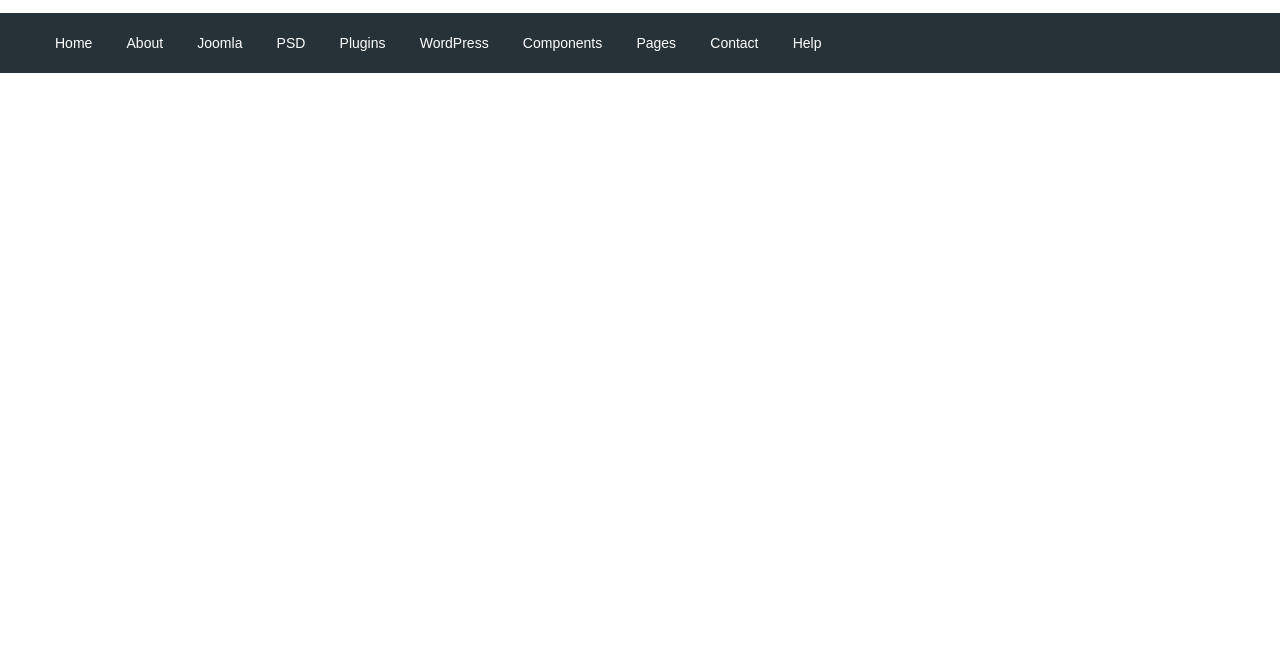
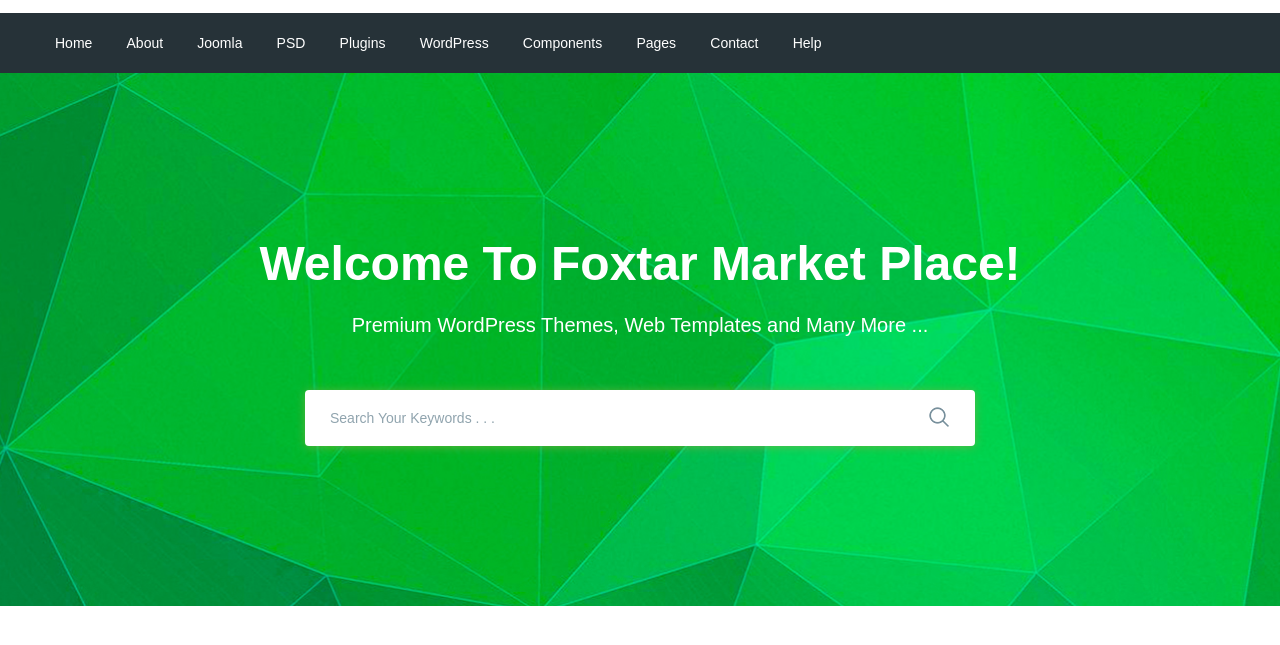
Before and after one commit to Website-Developer-2019/moderno, a website: page app/index.html in a window 1280 px wide. Shown: the part 77-722 px from the top of the page. Drawn offline with nearby package versions, Linux system fonts and the light colour scheme; files that its build step writes are made by us from their sources.

Commit message:
added search section

```diff
--- a/app/index.html
+++ b/app/index.html
@@ -24,8 +24,8 @@
                         </a>
                     </div>
                     <div class="header__text">
-                    <a href="#"> <span>Need help?</span> </a>Talk to an expert: <a class="header__phone"
-                        href="tel:61383766284"></a> +61 3 8376 6284
+                        <a href="#"> <span>Need help?</span> </a>Talk to an expert:
+                        <a class="header__phone" href="tel:61383766284"></a> +61 3 8376 6284
                     </div>
                     <div class="header__box">
                         <a class="basket" href="#"></a>
@@ -100,6 +100,27 @@
 
     </header>
 
+    <section class="search" style="background-image: url(images/search-bg.jpg);">
+        <div class="container">
+            <div class="search__inner">
+                <div class="search__inner-title">
+                    Welcome To Foxtar Market Place!
+                </div>
+                <div class="search__inner-text">
+                    Premium WordPress Themes, Web Templates and Many More ...
+                </div>
+                <div class="search__inner-form">
+                    <form>
+                        <input type="text" placeholder="Search Your Keywords . . ." required>
+                        <button type="submit">
+                            <img src="images/icons/search.png" alt="">
+                        </button>
+                    </form>
+                </div>
+            </div>
+        </div>
+    </section>
+
 
     <script src="https://ajax.googleapis.com/ajax/libs/jquery/3.4.1/jquery.min.js"></script>
     <script src="js/libs.min.js"></script>
--- a/app/scss/style.scss
+++ b/app/scss/style.scss
@@ -1,23 +1,22 @@
 @import 'vars';
 @import 'global';
 @import 'fonts';
-
-.hiader__top-inner{
+.hiader__top-inner {
     display: flex;
     justify-content: space-between;
     height: 90px;
     align-items: center;
 }
 
-.header__text{
+.header__text {
     margin-left: auto;
     margin-right: 50px;
-    span{
+    span {
         color: $red;
     }
 }
 
-.header__btn{
+.header__btn {
     padding: 4px;
     width: 72px;
     border-radius: 4px;
@@ -31,29 +30,81 @@
     background-color: $green;
 }
 
-.header__btn-register{
-    background-color:$red;
+.header__btn-register {
+    background-color: $red;
     margin-left: 7px;
 }
 
-.heaer__menu{
+.heaer__menu {
     background-color: $bg;
 }
 
-.menu{
+.menu {
     height: 60px;
     display: flex;
-    align-items:center;
+    align-items: center;
 }
 
-.menu__list li{
+.menu__list li {
     display: inline-block;
-    & + li{
+    &+li {
         margin-left: 30px;
     }
-
-    a{
+    a {
         color: #fff;
         font-size: 14px;
     }
 }
+
+.search {
+    background-repeat: no-repeat;
+    background-size: cover;
+    background-position: center;
+    min-height: 533px;
+}
+
+.search__inner {
+    padding: 155px 0 100px;
+    color: #fff;
+    text-align: center;
+    &-title {
+        margin-bottom: 10px;
+        font-size: 48px;
+        line-height: 72px;
+        font-weight: 700;
+    }
+    &-text {
+        margin-bottom: 50px;
+        font-size: 20px;
+        line-height: 30px;
+        font-weight: 500;
+    }
+    &-form {
+        max-width: 670px;
+        margin: 0 auto;
+        position: relative;
+        input {
+            display: block;
+            width: 100%;
+            height: 56px;
+            border-radius: 4px;
+            box-shadow: 0px 1px 10px 0px rgba(124, 178, 64, 0.75);
+            border: none;
+            font-size: 14px;
+            font-weight: 500;
+            padding-left: 25px;
+            padding-right: 60px;
+            &::placeholder {
+                color: #90a4ae;
+                font-weight: 500;
+            }
+        }
+        button {
+            position: absolute;
+            border: none;
+            background-color: transparent;
+            right: 20px;
+            top: 16px;
+        }
+    }
+}
--- a/gulpfile.js
+++ b/gulpfile.js
@@ -11,7 +11,7 @@
 
 gulp.task('sass', function() {
     return gulp.src('app/scss/**/*.scss')
-        .pipe(sass({ outputStyle: 'compressed' }))
+        .pipe(sass({ outputStyle: 'expanded' }))
         .pipe(rename({ suffix: '.min' }))
         .pipe(autoprefixer({
             overrideBrowserslist: ['last 8 versions']
@@ -60,7 +60,7 @@
     });
 });
 
-gulp.task('watch', function(){
+gulp.task('watch', function() {
     gulp.watch('app/scss/**/*.scss', gulp.parallel('sass'))
     gulp.watch('app/*.html', gulp.parallel('html'))
     gulp.watch('app/js/*.js', gulp.parallel('js'))
```
Also changed, not shown: app/images/icons/search.png (added), app/images/icons/search.svg (added), app/images/search-bg.jpg (added), 1 other file. Lines whose indentation alone changed are shown as unchanged.
